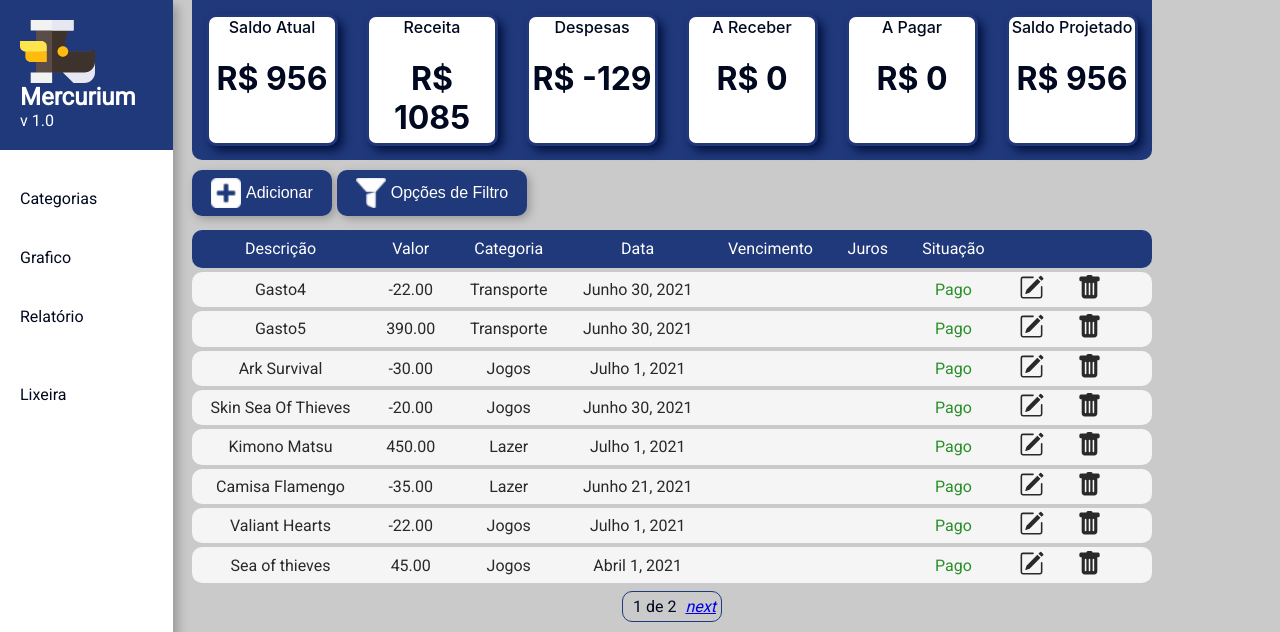
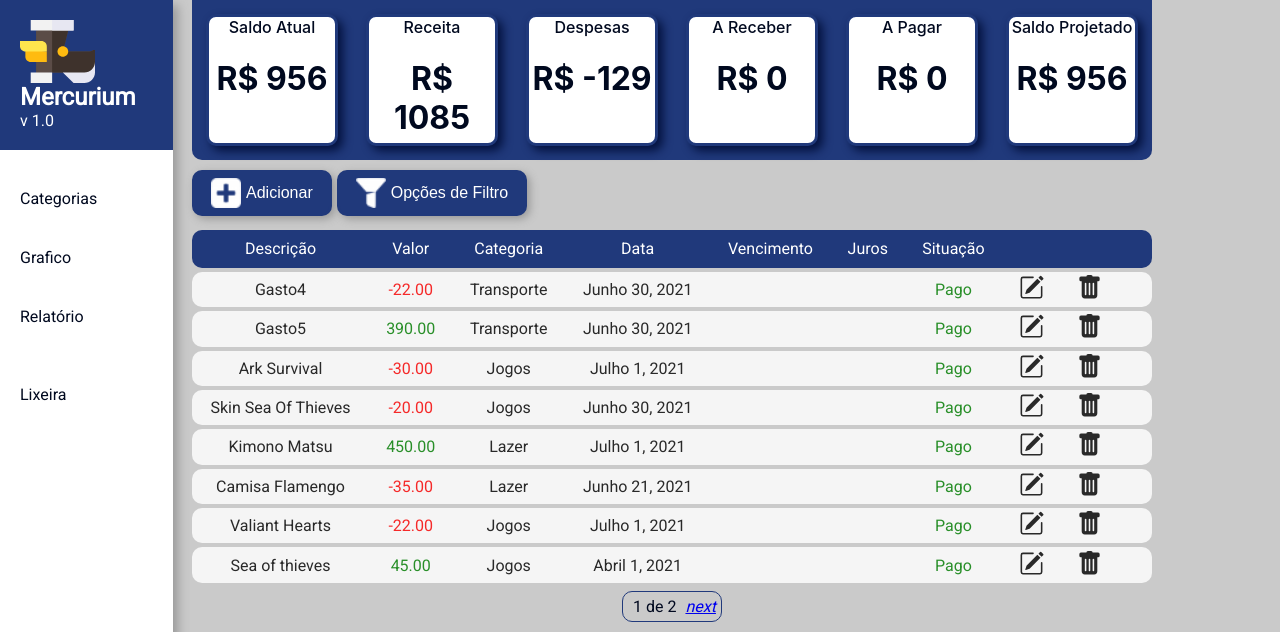
Before and after one commit to Aroldo-Jales/PROJ_1, a Django app: page / in a window 1280 px wide. Shown: the top 632 px of the page. Run offline with Django 3.2, Linux system fonts and the light colour scheme; data comes from the database, SQL or seed files in the repository; some web fonts are replaced.

Commit message:
color in item value

```diff
--- a/Pmercurium/app_mercurium/templates/list_transactions.html
+++ b/Pmercurium/app_mercurium/templates/list_transactions.html
@@ -98,7 +98,11 @@
                     {% for item in items_list %}
                         <tr>
                             <td>{{item.description}}</td>
-                            <td>{{item.value}}</td>
+                            {% if item.type_item == 'Receita' %}
+                                <td class="pg">{{item.value}}</td>
+                            {% else %}
+                                <td class="apg">{{item.value}}</td>
+                            {% endif %}
                             <td>{{item.cat}}</td>
                             {% if item.date == item.date_payment %}
                             <td>{{item.date}}</td>
@@ -197,6 +201,7 @@
     </div>
 
     <div class="graphic-container">
+
     </div>
 
     <footer>
```
